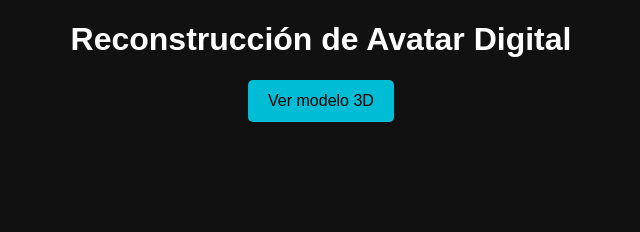
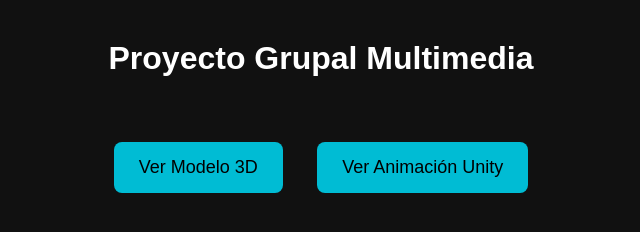
Before and after one commit to Josselmen/PORYECTO_GRUPAL_MULTIMEDIA, a plain HTML site: page index.html in a window 1280 px wide. Shown: the whole page, without its empty margins (319-959 px from the left). Drawn offline with Linux system fonts and the light colour scheme.

Commit message:
Update title and add buttons for 3D model and animation

```diff
--- a/index.html
+++ b/index.html
@@ -3,23 +3,37 @@
 <html lang="es">
 <head>
   <meta charset="UTF-8">
-  <title>Avatar 3D - Fotogrametría</title>
+  <title>Proyecto Grupal Multimedia</title>
 
   <style>
     body {
+      margin: 0;
       font-family: Arial;
-      text-align: center;
       background: #111;
       color: white;
+      text-align: center;
+    }
+
+    h1 {
+      margin-top: 40px;
+    }
+
+    .menu {
+      margin-top: 50px;
     }
 
     button {
-      padding: 12px 20px;
-      font-size: 16px;
+      padding: 15px 25px;
+      margin: 15px;
+      font-size: 18px;
       background: #00bcd4;
       border: none;
       cursor: pointer;
-      border-radius: 5px;
+      border-radius: 8px;
+    }
+
+    button:hover {
+      background: #0097a7;
     }
 
     #visor {
@@ -32,30 +46,64 @@
       height: 500px;
       border-radius: 10px;
     }
+
+    .volver {
+      margin-top: 20px;
+      background: #ff5252;
+    }
   </style>
 
 </head>
 
 <body>
 
-  <h1>Reconstrucción de Avatar Digital</h1>
+  <h1>Proyecto Grupal Multimedia</h1>
 
-<button onclick="mostrarModelo()">Ver modelo 3D</button>
-
-  <div id="visor">
-    <iframe
-      title="Josue_04"
-      frameborder="0"
-      allowfullscreen
-      allow="autoplay; fullscreen; xr-spatial-tracking"
-      src="https://sketchfab.com/models/0475cd512e5e427c87f7a8f2fe731219/embed">
-    </iframe>
+  <div class="menu" id="menu">
+    <button onclick="verModelo()">Ver Modelo 3D</button>
+    <button onclick="verAnimacion()">Ver Animación Unity</button>
   </div>
 
+  <div id="visor"></div>
+
   <script>
-    function mostrarModelo() {
+
+    function verModelo() {
+      document.getElementById("menu").style.display = "none";
+
+      document.getElementById("visor").innerHTML = `
+        <iframe
+          src="https://sketchfab.com/models/0475cd512e5e427c87f7a8f2fe731219/embed"
+          allow="autoplay; fullscreen; xr-spatial-tracking"
+          allowfullscreen>
+        </iframe>
+        <br>
+        <button class="volver" onclick="volver()">Volver</button>
+      `;
+
       document.getElementById("visor").style.display = "block";
     }
+
+    function verAnimacion() {
+      document.getElementById("menu").style.display = "none";
+
+      document.getElementById("visor").innerHTML = `
+        <iframe
+          src="https://itch.io/embed-upload/REEMPLAZA_ESTO"
+          allowfullscreen>
+        </iframe>
+        <br>
+        <button class="volver" onclick="volver()">Volver</button>
+      `;
+
+      document.getElementById("visor").style.display = "block";
+    }
+
+    function volver() {
+      document.getElementById("visor").style.display = "none";
+      document.getElementById("menu").style.display = "block";
+    }
+
   </script>
 
 </body>
```
